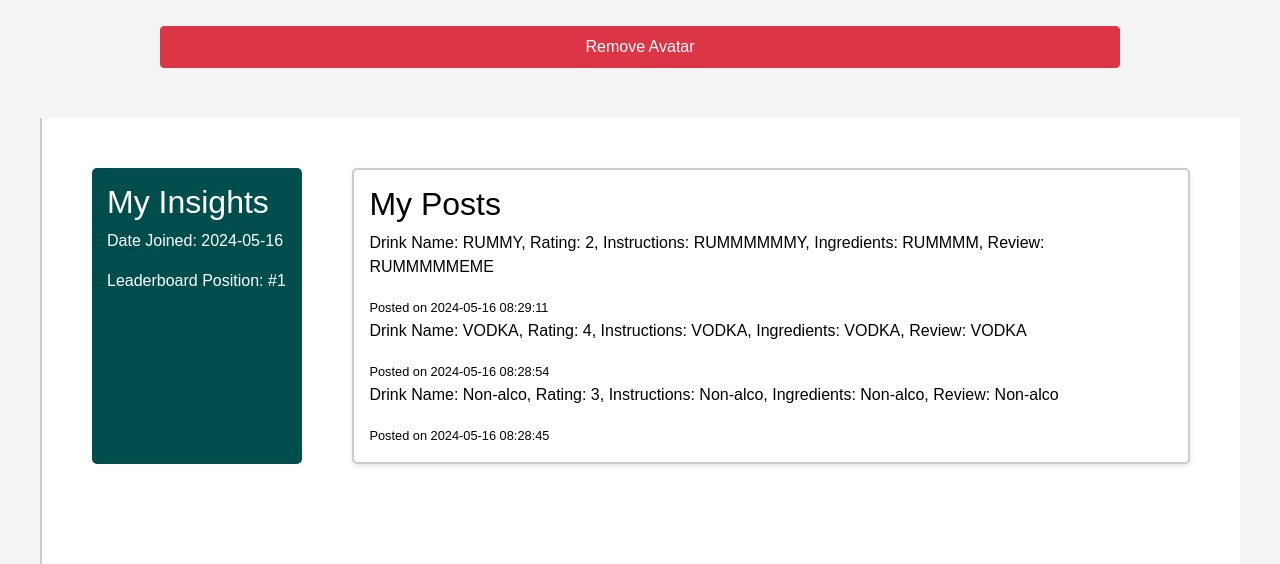
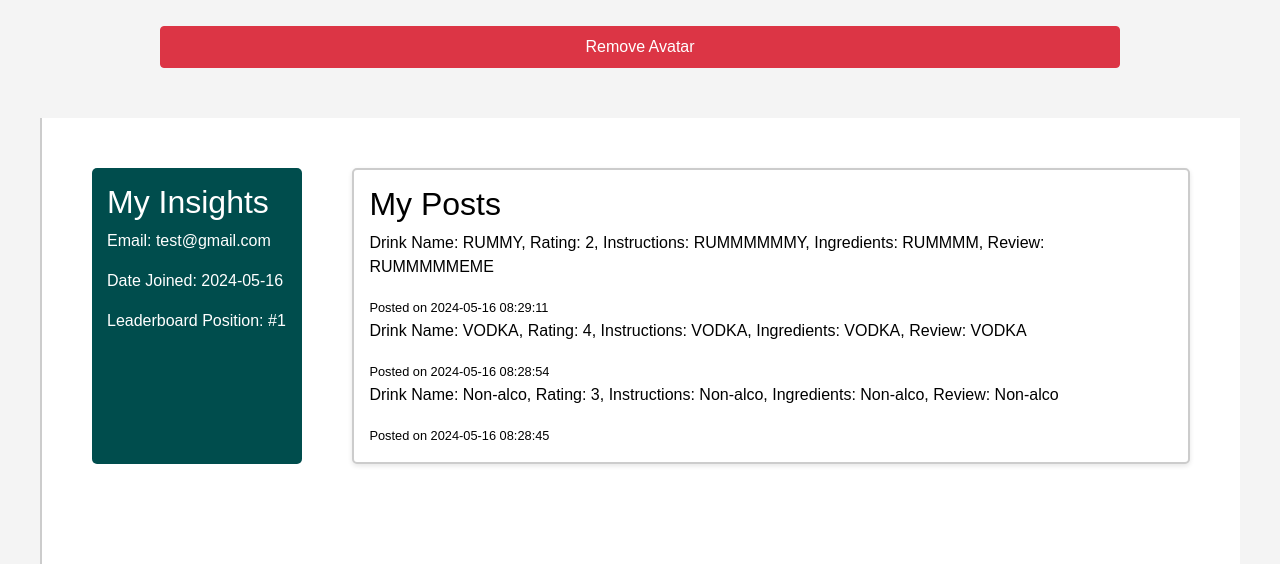
Before and after one commit to skiYur/CITS3403, a Flask app: page / in a window 1280 px wide. Shown: the part 422-986 px from the top of the page. Run offline with Flask 3, Linux system fonts and the light colour scheme; a user stored in the database is signed in; data comes from the database, SQL or seed files in the repository; both versions use the stored data as it was after the commit; some libraries are stand-ins or nearby versions.

Commit message:
Added users email in the my insights on home page

```diff
--- a/app/templates/homepage.html
+++ b/app/templates/homepage.html
@@ -29,6 +29,7 @@
             <!-- Insights Box -->
             <div class="insights-box">
                 <h2>My Insights</h2>
+                <p>Email: <span class="email">{{ user.email }}</span></p> <!-- Added email line -->
                 <p>Date Joined: <span class="date-joined">{{ user.created_at.strftime('%Y-%m-%d') }}</span></p>
                 <p>Leaderboard Position: <span class="leaderboard-pos" id="leaderboard-pos">Loading...</span></p>
             </div>
```
Also changed, not shown: instance/database.db.
